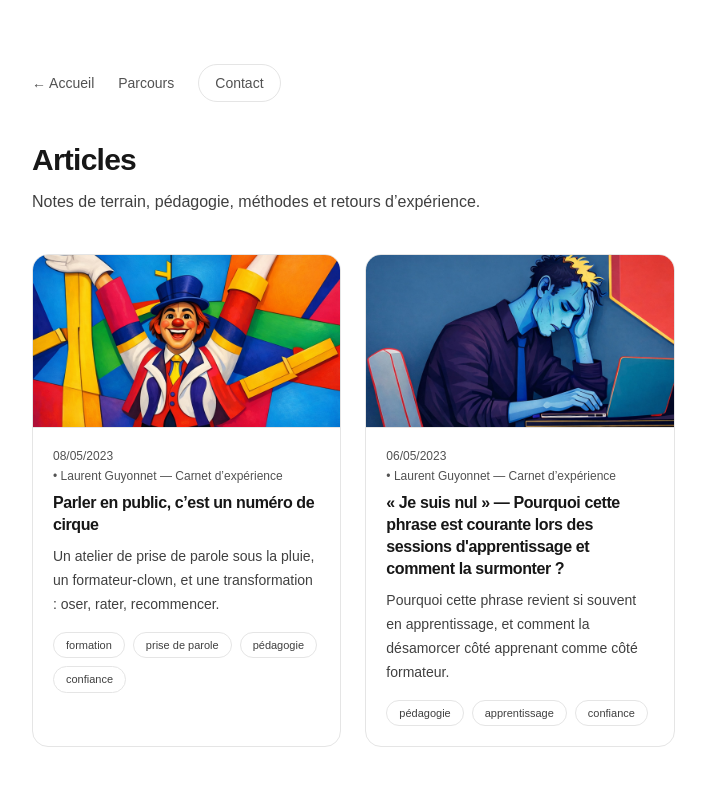
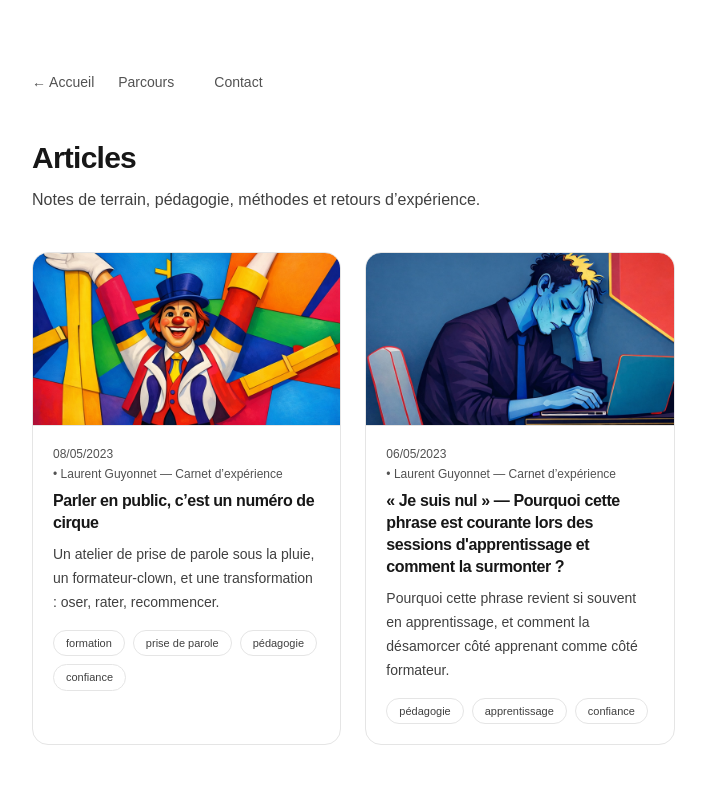
Before and after one commit to sr6xgzrxmf-cyber/carnet-dexperience, a Next.js app: page /articles in a window 1280 px wide. Shown: the top 786 px of the page, without its empty margins (120-826 px from the left). Built offline with nearby package versions, Linux system fonts and the light colour scheme.

Commit message:
Add contact page + Formspree form

```diff
--- a/components/ContactButton.tsx
+++ b/components/ContactButton.tsx
@@ -1,3 +1,4 @@
+// components/ContactButton.tsx
 import Link from "next/link";
 
 type Props = {
@@ -5,18 +6,20 @@ type Props = {
   label?: string;
 };
 
-export default function ContactButton({ className, label = "Contacter" }: Props) {
+export default function ContactButton({
+  className = "",
+  label = "Me contacter",
+}: Props) {
   return (
     <Link
       href="/contact"
       className={[
-        "inline-flex items-center justify-center rounded-full",
-        "border border-neutral-200 dark:border-neutral-800",
-        "bg-white/50 dark:bg-neutral-950/30",
-        "px-4 py-2 text-sm",
-        "hover:border-neutral-400 dark:hover:border-neutral-600",
+        "inline-flex items-center justify-center whitespace-nowrap",
+        "rounded-xl px-4 py-2 text-sm font-medium",
         "transition",
-        className ?? "",
+        // style par défaut (si aucune classe n’est passée)
+        className ||
+          "bg-neutral-900 text-white hover:bg-neutral-800 dark:bg-neutral-100 dark:text-neutral-900 dark:hover:bg-neutral-200",
       ].join(" ")}
     >
       {label}
```
